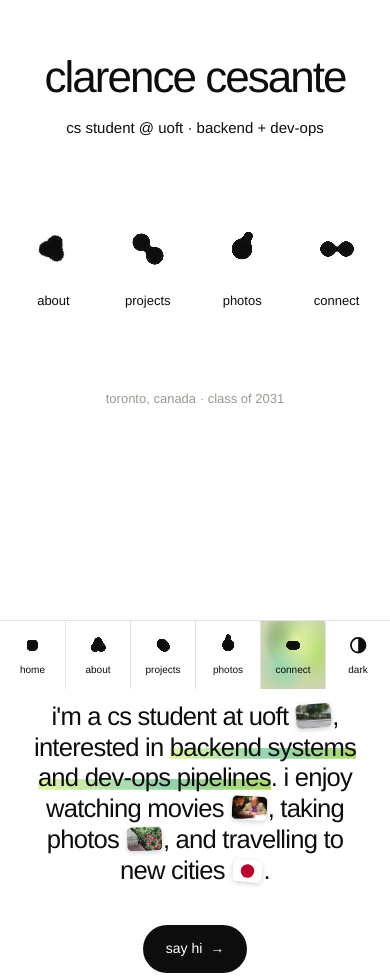
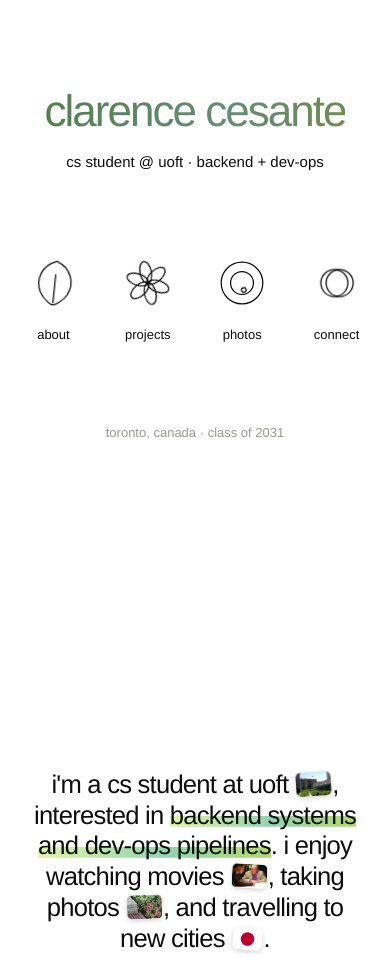
Before and after one commit to actuallycedric/portfolio-v3, a website built with Vite: page index.html in a window 390 px wide. Shown: the part 155-1131 px from the top of the page. Built offline with nearby package versions, Linux system fonts and the light colour scheme; files whose address does not match are found by name.

Commit message:
redesign

```diff
--- a/index.html
+++ b/index.html
@@ -44,19 +44,13 @@
     </script>
   </head>
   <body>
-    <!-- one "goo" filter for every blob: blur the circles together, then snap the alpha
-         back to a hard edge so overlapping circles melt into a single shape -->
+    <!-- shared gradient for the shapes: a shape takes on the leaf gradient when you point at it -->
     <svg class="defs" aria-hidden="true" focusable="false">
-      <!-- the leaf gradient a blob takes on when you point at it -->
       <linearGradient id="leaf" gradientUnits="userSpaceOnUse" x1="10" y1="10" x2="90" y2="90">
         <stop offset="0" stop-color="#d9f29a" />
         <stop offset="0.45" stop-color="#8fd4ae" />
         <stop offset="1" stop-color="#4f8a4c" />
       </linearGradient>
-      <filter id="goo" x="-50%" y="-50%" width="200%" height="200%">
-        <feGaussianBlur in="SourceGraphic" stdDeviation="5" result="blur" />
-        <feColorMatrix in="blur" values="1 0 0 0 0  0 1 0 0 0  0 0 1 0 0  0 0 0 24 -10" />
-      </filter>
     </svg>
 
     <main>
@@ -69,25 +63,25 @@
           <ul class="hero-blobs rise" style="--delay: 180ms">
             <li>
               <a href="#about">
-                <svg class="blob blob-trio" viewBox="0 0 100 100" aria-hidden="true"><g filter="url(#goo)"><circle cx="50" cy="34" r="14" style="--dx: 0; --dy: -6" /><circle cx="64" cy="60" r="14" style="--dx: 5; --dy: 4" /><circle cx="36" cy="60" r="14" style="--dx: -5; --dy: 4" /></g></svg>
+                <svg class="blob shape-leaf" viewBox="0 0 100 100" aria-hidden="true"><g class="leaf-sway"><path d="M50 8C78 18 88 46 76 70 68 85 52 92 50 92 48 92 32 85 24 70 12 46 22 18 50 8Z" /><path d="M50 34V88" /></g></svg>
                 <span>about</span>
               </a>
             </li>
             <li>
               <a href="#projects">
-                <svg class="blob blob-pair" viewBox="0 0 100 100" aria-hidden="true"><g filter="url(#goo)"><circle cx="40" cy="40" r="17" /><circle cx="60" cy="60" r="17" /></g></svg>
+                <svg class="blob shape-bloom" viewBox="0 0 100 100" aria-hidden="true"><g class="bloom-spin"><ellipse cx="50" cy="29" rx="11" ry="21" /><ellipse cx="50" cy="29" rx="11" ry="21" transform="rotate(60)" /><ellipse cx="50" cy="29" rx="11" ry="21" transform="rotate(120)" /><ellipse cx="50" cy="29" rx="11" ry="21" transform="rotate(180)" /><ellipse cx="50" cy="29" rx="11" ry="21" transform="rotate(240)" /><ellipse cx="50" cy="29" rx="11" ry="21" transform="rotate(300)" /></g></svg>
                 <span>projects</span>
               </a>
             </li>
             <li>
               <a href="#photos">
-                <svg class="blob blob-orbit" viewBox="0 0 100 100" aria-hidden="true"><g filter="url(#goo)"><circle cx="50" cy="50" r="20" /><g class="orbit"><circle cx="50" cy="22" r="9" /></g></g></svg>
+                <svg class="blob shape-lens" viewBox="0 0 100 100" aria-hidden="true"><circle cx="50" cy="50" r="40" /><circle cx="50" cy="50" r="22" /><g class="lens-dot"><circle cx="50" cy="36" r="4.5" /></g></svg>
                 <span>photos</span>
               </a>
             </li>
             <li>
               <a href="#connect">
-                <svg class="blob blob-kiss" viewBox="0 0 100 100" aria-hidden="true"><g filter="url(#goo)"><circle cx="32" cy="50" r="15" /><circle cx="68" cy="50" r="15" /></g></svg>
+                <svg class="blob shape-links" viewBox="0 0 100 100" aria-hidden="true"><circle class="link-a" cx="36" cy="50" r="26" /><circle class="link-b" cx="64" cy="50" r="26" /></svg>
                 <span>connect</span>
               </a>
             </li>
@@ -101,7 +95,7 @@
       <section class="section" id="about">
         <p class="statement reveal">
           i'm a cs student at uoft
-          <span class="chip" style="--tilt: -4deg"><img src="/photos/king-street-west.webp" alt="" width="1600" height="1066" /></span>,
+          <span class="chip" style="--tilt: -4deg"><img src="/photos/utsc-architecture.webp" alt="" width="1600" height="1200" /></span>,
           interested in <mark class="glow">backend systems and dev-ops pipelines</mark>.
           i enjoy watching movies
           <span class="chip" style="--tilt: 3deg" data-label="the departed (2006)" tabindex="0"><img src="/photos/the-departed.webp" alt="the departed (2006)" width="300" height="300" /></span>,
@@ -146,7 +140,7 @@
       <!-- ---------- projects ---------- -->
       <section class="section" id="projects">
         <div class="section-head reveal">
-          <svg class="blob blob-pair blob-head" viewBox="0 0 100 100" aria-hidden="true"><g filter="url(#goo)"><circle cx="40" cy="40" r="17" /><circle cx="60" cy="60" r="17" /></g></svg>
+          <svg class="blob shape-bloom blob-head" viewBox="0 0 100 100" aria-hidden="true"><g class="bloom-spin"><ellipse cx="50" cy="29" rx="11" ry="21" /><ellipse cx="50" cy="29" rx="11" ry="21" transform="rotate(60)" /><ellipse cx="50" cy="29" rx="11" ry="21" transform="rotate(120)" /><ellipse cx="50" cy="29" rx="11" ry="21" transform="rotate(180)" /><ellipse cx="50" cy="29" rx="11" ry="21" transform="rotate(240)" /><ellipse cx="50" cy="29" rx="11" ry="21" transform="rotate(300)" /></g></svg>
           <h2>things i've built</h2>
         </div>
 
@@ -219,7 +213,7 @@
       <!-- ---------- photos ---------- -->
       <section class="section" id="photos">
         <div class="section-head reveal">
-          <svg class="blob blob-orbit blob-head" viewBox="0 0 100 100" aria-hidden="true"><g filter="url(#goo)"><circle cx="50" cy="50" r="20" /><g class="orbit"><circle cx="50" cy="22" r="9" /></g></g></svg>
+          <svg class="blob shape-lens blob-head" viewBox="0 0 100 100" aria-hidden="true"><circle cx="50" cy="50" r="40" /><circle cx="50" cy="50" r="22" /><g class="lens-dot"><circle cx="50" cy="36" r="4.5" /></g></svg>
           <h2>photos</h2>
           <p class="sub">shot on my beloved canon eos-m</p>
         </div>
@@ -247,7 +241,7 @@
       <!-- ---------- connect ---------- -->
       <section class="section" id="connect">
         <div class="section-head reveal">
-          <svg class="blob blob-kiss blob-head" viewBox="0 0 100 100" aria-hidden="true"><g filter="url(#goo)"><circle cx="32" cy="50" r="15" /><circle cx="68" cy="50" r="15" /></g></svg>
+          <svg class="blob shape-links blob-head" viewBox="0 0 100 100" aria-hidden="true"><circle class="link-a" cx="36" cy="50" r="26" /><circle class="link-b" cx="64" cy="50" r="26" /></svg>
           <h2>connect</h2>
         </div>
 
@@ -261,37 +255,8 @@
       </section>
     </main>
 
-    <footer class="footer">
-      <p>ecclesiastes 9:11</p>
-    </footer>
+    <footer class="footer"></footer>
 
-    <!-- ---------- dock ---------- -->
-    <nav class="dock" aria-label="sections">
-      <a href="#home" data-section="home">
-        <svg class="blob blob-quad" viewBox="0 0 100 100" aria-hidden="true"><g filter="url(#goo)"><circle cx="34" cy="34" r="11" /><circle cx="66" cy="34" r="11" /><circle cx="34" cy="66" r="11" /><circle cx="66" cy="66" r="11" /></g></svg>
-        <span>home</span>
-      </a>
-      <a href="#about" data-section="about">
-        <svg class="blob blob-trio" viewBox="0 0 100 100" aria-hidden="true"><g filter="url(#goo)"><circle cx="50" cy="34" r="14" style="--dx: 0; --dy: -6" /><circle cx="64" cy="60" r="14" style="--dx: 5; --dy: 4" /><circle cx="36" cy="60" r="14" style="--dx: -5; --dy: 4" /></g></svg>
-        <span>about</span>
-      </a>
-      <a href="#projects" data-section="projects">
-        <svg class="blob blob-pair" viewBox="0 0 100 100" aria-hidden="true"><g filter="url(#goo)"><circle cx="40" cy="40" r="17" /><circle cx="60" cy="60" r="17" /></g></svg>
-        <span>projects</span>
-      </a>
-      <a href="#photos" data-section="photos">
-        <svg class="blob blob-orbit" viewBox="0 0 100 100" aria-hidden="true"><g filter="url(#goo)"><circle cx="50" cy="50" r="20" /><g class="orbit"><circle cx="50" cy="22" r="9" /></g></g></svg>
-        <span>photos</span>
-      </a>
-      <a href="#connect" data-section="connect">
-        <svg class="blob blob-kiss" viewBox="0 0 100 100" aria-hidden="true"><g filter="url(#goo)"><circle cx="32" cy="50" r="15" /><circle cx="68" cy="50" r="15" /></g></svg>
-        <span>connect</span>
-      </a>
-      <button class="theme-toggle" type="button" aria-label="toggle light/dark mode">
-        <svg class="theme-icon" viewBox="0 0 100 100" aria-hidden="true"><circle cx="50" cy="50" r="24" class="ring" /><path d="M50 26a24 24 0 0 1 0 48z" class="half" /></svg>
-        <span class="theme-label"><span class="to-dark">dark</span><span class="to-light">light</span></span>
-      </button>
-    </nav>
 
     <script type="module" src="/src/main.js"></script>
   </body>
--- a/src/main.js
+++ b/src/main.js
@@ -174,38 +174,3 @@ const revealer = new IntersectionObserver(
   { rootMargin: '0px 0px -10% 0px' },
 )
 document.querySelectorAll('.reveal').forEach((el) => revealer.observe(el))
-
-// Dock: light up the tile for the section crossing the middle of the screen.
-const tiles = new Map([...document.querySelectorAll('.dock [data-section]')].map((a) => [a.dataset.section, a]))
-
-function setActive(id) {
-  tiles.forEach((tile, key) => {
-    const on = key === id
-    tile.classList.toggle('active', on)
-    if (on) tile.setAttribute('aria-current', 'true')
-    else tile.removeAttribute('aria-current')
-  })
-}
-
-const spy = new IntersectionObserver(
-  (entries) => {
-    for (const entry of entries) {
-      if (entry.isIntersecting) setActive(entry.target.id)
-    }
-  },
-  { rootMargin: '-45% 0px -50% 0px' },
-)
-tiles.forEach((_, id) => {
-  const section = document.getElementById(id)
-  if (section) spy.observe(section)
-})
-setActive('home')
-
-// the last section is short, so it may never reach the middle: claim it at the bottom
-addEventListener(
-  'scroll',
-  () => {
-    if (innerHeight + scrollY >= document.documentElement.scrollHeight - 2) setActive('connect')
-  },
-  { passive: true },
-)
--- a/src/style.css
+++ b/src/style.css
@@ -26,7 +26,6 @@
   --sans: "Helvetica Neue", "Inter Tight Variable", Helvetica, Arial, sans-serif;
   --mono: "Geist Mono Variable", ui-monospace, SFMono-Regular, Menlo, monospace;
   --ease: cubic-bezier(0.2, 0.7, 0.2, 1);
-  --dock: 5.25rem;
 
   interpolate-size: allow-keywords;
   color-scheme: light dark;
@@ -38,12 +37,6 @@
 
 :root[data-theme="dark"] {
   color-scheme: dark;
-}
-
-@media (max-width: 640px) {
-  :root {
-    --dock: 4.25rem;
-  }
 }
 
 /* ---------- leaf mesh ----------
@@ -59,7 +52,6 @@
 @property --m4y { syntax: "<percentage>"; inherits: false; initial-value: 88%; }
 
 .mesh,
-.dock .active,
 .pill:hover,
 .pill:focus-visible,
 .skills li:hover,
@@ -121,7 +113,6 @@ html {
 
 body {
   min-height: 100svh;
-  padding-bottom: calc(var(--dock) + env(safe-area-inset-bottom));
   background: var(--bg);
   line-height: 1.55;
   overflow-x: hidden;
@@ -172,78 +163,63 @@ button {
   color: var(--faint);
 }
 
-/* ---------- blobs ----------
-   plain circles, melted together by the #goo filter. each family has its
-   own slow motion; in the dock they only move on the active or hovered tile. */
+/* ---------- shapes ----------
+   four hairline svgs (leaf, bloom, lens, links), one per section. strokes stay
+   a constant 1.25px at every size; each shape moves on its own slow sine loop. */
 .blob {
   display: block;
   overflow: visible;
-  fill: currentColor;
+  fill: none;
+  stroke: currentColor;
+  stroke-width: 1.25px;
+  stroke-linecap: round;
+  stroke-linejoin: round;
 }
 
-.blob g,
-.blob circle {
+.blob * {
+  vector-effect: non-scaling-stroke;
+  transform-box: fill-box;
+  transform-origin: center;
+}
+
+/* petals rotate about the shape's centre, not their own */
+.shape-bloom ellipse {
+  transform-box: view-box;
   transform-origin: 50px 50px;
 }
 
-.blob-pair circle:first-child {
-  animation: pair-a 4.5s ease-in-out infinite alternate;
+.leaf-sway {
+  transform-origin: 50% 92%;
+  animation: sway 7s cubic-bezier(0.45, 0, 0.55, 1) infinite alternate;
 }
-.blob-pair circle:last-child {
-  animation: pair-b 4.5s ease-in-out infinite alternate;
-}
-@keyframes pair-a {
-  from { transform: translate(5px, 5px); }
-  to { transform: translate(-8px, -8px); }
-}
-@keyframes pair-b {
-  from { transform: translate(-5px, -5px); }
-  to { transform: translate(8px, 8px); }
+@keyframes sway {
+  from { transform: rotate(-6deg); }
+  to { transform: rotate(6deg); }
 }
 
-.blob-trio > g {
-  animation: spin 16s linear infinite;
-}
-.blob-trio circle {
-  animation: drift 3.2s ease-in-out infinite alternate;
-}
-@keyframes drift {
-  from { transform: translate(calc(var(--dx) * -0.6px), calc(var(--dy) * -0.6px)); }
-  to { transform: translate(calc(var(--dx) * 1px), calc(var(--dy) * 1px)); }
+.bloom-spin {
+  transform-box: view-box;
+  transform-origin: 50px 50px;
+  animation: spin 48s linear infinite;
 }
 
-.blob-orbit .orbit {
-  animation: spin 6s linear infinite;
-}
-.blob-orbit > g > circle {
-  animation: breathe 3s ease-in-out infinite alternate;
-}
-@keyframes breathe {
-  to { transform: scale(0.88); }
+.lens-dot {
+  transform-box: view-box;
+  transform-origin: 50px 50px;
+  animation: spin 14s linear infinite;
 }
 
-.blob-kiss circle:first-child {
-  animation: kiss-a 3.6s cubic-bezier(0.6, 0, 0.3, 1) infinite alternate;
+.link-a {
+  animation: link-a 6s cubic-bezier(0.45, 0, 0.55, 1) infinite alternate;
 }
-.blob-kiss circle:last-child {
-  animation: kiss-b 3.6s cubic-bezier(0.6, 0, 0.3, 1) infinite alternate;
+.link-b {
+  animation: link-b 6s cubic-bezier(0.45, 0, 0.55, 1) infinite alternate;
 }
-@keyframes kiss-a {
-  to { transform: translateX(10px); }
+@keyframes link-a {
+  to { transform: translateX(9px); }
 }
-@keyframes kiss-b {
-  to { transform: translateX(-10px); }
-}
-
-.blob-quad circle {
-  animation: gather 3s ease-in-out infinite alternate;
-}
-.blob-quad circle:nth-child(1) { --dx: 1; --dy: 1; }
-.blob-quad circle:nth-child(2) { --dx: -1; --dy: 1; }
-.blob-quad circle:nth-child(3) { --dx: 1; --dy: -1; }
-.blob-quad circle:nth-child(4) { --dx: -1; --dy: -1; }
-@keyframes gather {
-  to { transform: translate(calc(var(--dx) * 9px), calc(var(--dy) * 9px)); }
+@keyframes link-b {
+  to { transform: translateX(-9px); }
 }
 
 @keyframes spin {
@@ -254,7 +230,7 @@ button {
 .hero {
   display: grid;
   place-items: center;
-  min-height: calc(100svh - var(--dock));
+  min-height: 100svh;
   padding: 4rem max(1rem, 4vw);
   text-align: center;
 }
@@ -271,7 +247,26 @@ h1 {
   font-weight: 400;
   line-height: 0.95;
   letter-spacing: -0.045em;
-  color: var(--ink);
+  /* the name wears the leaf gradient; stops are nudged toward --ink so the
+     pale lime still reads on white (and on the dark background) */
+  background: linear-gradient(
+      100deg,
+      color-mix(in srgb, var(--moss), var(--ink) 10%),
+      color-mix(in srgb, var(--mint), var(--ink) 35%) 30%,
+      color-mix(in srgb, var(--leaf), var(--ink) 40%) 55%,
+      color-mix(in srgb, var(--mint), var(--ink) 35%) 80%,
+      color-mix(in srgb, var(--moss), var(--ink) 10%)
+    )
+    0 0 / 200% 100%;
+  -webkit-background-clip: text;
+  background-clip: text;
+  -webkit-text-fill-color: transparent;
+  color: transparent;
+  animation: name-flow 14s ease-in-out infinite alternate;
+}
+
+@keyframes name-flow {
+  to { background-position: 100% 0; }
 }
 
 .hero-sub {
@@ -308,7 +303,7 @@ h1 {
 
 .hero-blobs a:hover .blob,
 .hero-blobs a:focus-visible .blob {
-  fill: url(#leaf);
+  stroke: url(#leaf);
   transform: scale(1.12);
 }
 
@@ -782,6 +777,8 @@ h2 {
   width: 100%;
   border: 1px solid var(--rule);
   border-radius: 0.75rem;
+  /* sage tint from portfolio-v3, filters only so nothing bleeds at the rounded edges */
+  filter: grayscale(1) sepia(0.45) hue-rotate(35deg) saturate(0.9) contrast(1.05);
 }
 
 /* ---------- tools ---------- */
@@ -1018,69 +1015,6 @@ h2 {
   color: var(--faint);
 }
 
-/* ---------- dock ---------- */
-.dock {
-  position: fixed;
-  inset: auto 0 0;
-  z-index: 10;
-  display: grid;
-  grid-template-columns: repeat(6, minmax(0, 1fr));
-  padding-bottom: env(safe-area-inset-bottom);
-  border-top: 1px solid var(--rule);
-  background: color-mix(in srgb, var(--bg) 86%, transparent);
-  -webkit-backdrop-filter: blur(16px) saturate(1.4);
-  backdrop-filter: blur(16px) saturate(1.4);
-}
-
-.dock > a,
-.dock > button {
-  display: flex;
-  flex-direction: column;
-  align-items: center;
-  justify-content: center;
-  gap: 0.5rem;
-  height: var(--dock);
-  border: 0;
-  border-left: 1px solid var(--rule);
-  background: none;
-  font-size: 0.75rem;
-  font-weight: 500;
-  color: var(--ink);
-  cursor: pointer;
-  transition: background-color 0.25s;
-}
-
-.dock > :first-child {
-  border-left: 0;
-}
-
-.dock > :not(.active):hover {
-  background-color: var(--card);
-}
-
-.dock svg {
-  width: 2.4rem;
-  height: 2.4rem;
-  margin-block: -0.2rem;
-}
-
-/* dock blobs hold still until their tile is active or hovered */
-.dock > :not(.active):not(:hover) .blob * {
-  animation-play-state: paused;
-}
-
-@media (max-width: 640px) {
-  .dock > a,
-  .dock > button {
-    gap: 0.3rem;
-    font-size: 0.625rem;
-  }
-  .dock svg {
-    width: 1.9rem;
-    height: 1.9rem;
-  }
-}
-
 /* theme tile: a half-filled circle that flips over in dark mode */
 .theme-icon .ring {
   fill: none;
```
Also changed, not shown: public/photos/utsc-architecture.webp (added).
